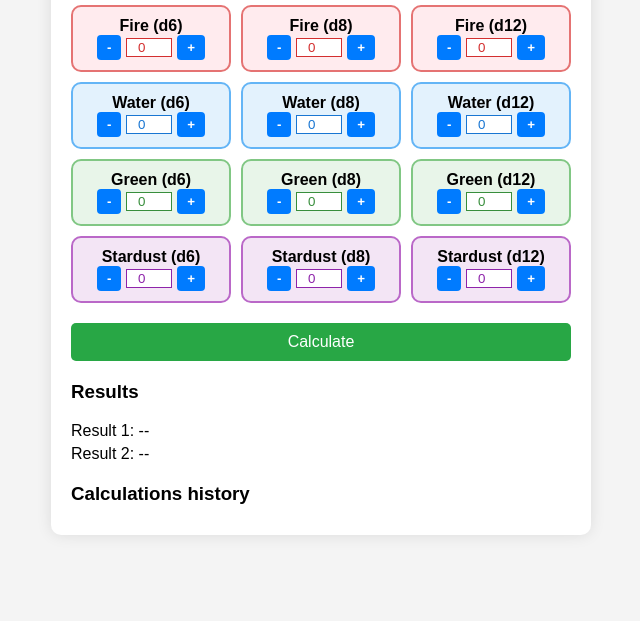
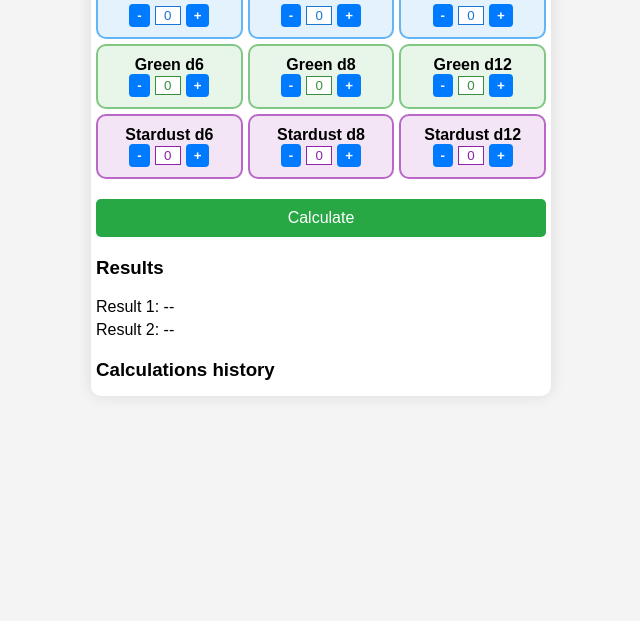
Before and after one commit to dtymkiv/brewing, a plain HTML site: page index.html in a window 1280 px wide. Shown: the part 179-800 px from the top of the page, without its empty margins (319-959 px from the left). Drawn offline with Linux system fonts and the light colour scheme.

Commit message:
Update index.html to be more modile friendly

```diff
--- a/index.html
+++ b/index.html
@@ -12,13 +12,25 @@
             display: flex;
             justify-content: center;
             align-items: center;
-            height: 100vh;
+            /*height: 100vh;*/
             background-color: #f4f4f4;
         }
 
+        /* Chrome, Safari, Edge, Opera */
+        input::-webkit-outer-spin-button,
+        input::-webkit-inner-spin-button {
+            -webkit-appearance: none;
+            margin: 0;
+        }
+
+        /* Firefox */
+        input[type=number] {
+            -moz-appearance: textfield;
+        }
+
         .container {
-            width: 500px;
-            padding: 20px;
+            width: 450px;
+            padding: 5px;
             background-color: #fff;
             box-shadow: 0 0 15px rgba(0, 0, 0, 0.1);
             border-radius: 10px;
@@ -32,7 +44,7 @@
         .grid {
             display: grid;
             grid-template-columns: repeat(3, 1fr);
-            grid-gap: 10px;
+            grid-gap: 5px;
         }
 
         .grid-item {
@@ -53,13 +65,13 @@
         }
 
         .input-group input {
-            width: 40px;
+            width: 20px;
             text-align: center;
         }
 
         .input-group button {
             margin: 0 5px;
-            padding: 5px 10px;
+            padding: 4px 8px;
             border: none;
             border-radius: 4px;
             cursor: pointer;
@@ -125,6 +137,7 @@
         .output p {
             margin: 5px 0;
         }
+
         .element {
             padding: 10px;
             border-radius: 10px;
@@ -201,7 +214,7 @@
         <!-- Fire -->
         <div class="element fire">
             <div class="grid-item">
-                <div class="element-name">Fire (d6)</div>
+                <div class="element-name">Fire d6</div>
                 <div class="input-group">
                     <button onclick="decrement('fire-d6')">-</button>
                     <input id="fire-d6" type="number" value="0" min="0">
@@ -211,7 +224,7 @@
         </div>
         <div class="element fire">
             <div class="grid-item">
-                <div class="element-name">Fire (d8)</div>
+                <div class="element-name">Fire d8</div>
                 <div class="input-group">
                     <button onclick="decrement('fire-d8')">-</button>
                     <input id="fire-d8" type="number" value="0" min="0">
@@ -221,7 +234,7 @@
         </div>
         <div class="element fire">
             <div class="grid-item">
-                <div class="element-name">Fire (d12)</div>
+                <div class="element-name">Fire d12</div>
                 <div class="input-group">
                     <button onclick="decrement('fire-d12')">-</button>
                     <input id="fire-d12" type="number" value="0" min="0">
@@ -233,7 +246,7 @@
         <!-- Water -->
         <div class="element water">
             <div class="grid-item">
-                <div class="element-name">Water (d6)</div>
+                <div class="element-name">Water d6</div>
                 <div class="input-group">
                     <button onclick="decrement('water-d6')">-</button>
                     <input id="water-d6" type="number" value="0" min="0">
@@ -243,7 +256,7 @@
         </div>
         <div class="element water">
             <div class="grid-item">
-                <div class="element-name">Water (d8)</div>
+                <div class="element-name">Water d8</div>
                 <div class="input-group">
                     <button onclick="decrement('water-d8')">-</button>
                     <input id="water-d8" type="number" value="0" min="0">
@@ -253,7 +266,7 @@
         </div>
         <div class="element water">
             <div class="grid-item">
-                <div class="element-name">Water (d12)</div>
+                <div class="element-name">Water d12</div>
                 <div class="input-group">
                     <button onclick="decrement('water-d12')">-</button>
                     <input id="water-d12" type="number" value="0" min="0">
@@ -265,7 +278,7 @@
         <!-- Green -->
         <div class="element green">
             <div class="grid-item">
-                <div class="element-name">Green (d6)</div>
+                <div class="element-name">Green d6</div>
                 <div class="input-group">
                     <button onclick="decrement('green-d6')">-</button>
                     <input id="green-d6" type="number" value="0" min="0">
@@ -275,7 +288,7 @@
         </div>
         <div class="element green">
             <div class="grid-item">
-                <div class="element-name">Green (d8)</div>
+                <div class="element-name">Green d8</div>
                 <div class="input-group">
                     <button onclick="decrement('green-d8')">-</button>
                     <input id="green-d8" type="number" value="0" min="0">
@@ -285,7 +298,7 @@
         </div>
         <div class="element green">
             <div class="grid-item">
-                <div class="element-name">Green (d12)</div>
+                <div class="element-name">Green d12</div>
                 <div class="input-group">
                     <button onclick="decrement('green-d12')">-</button>
                     <input id="green-d12" type="number" value="0" min="0">
@@ -297,7 +310,7 @@
         <!-- Stardust -->
         <div class="element stardust">
             <div class="grid-item">
-                <div class="element-name">Stardust (d6)</div>
+                <div class="element-name">Stardust d6</div>
                 <div class="input-group">
                     <button onclick="decrement('stardust-d6')">-</button>
                     <input id="stardust-d6" type="number" value="0" min="0">
@@ -307,7 +320,7 @@
         </div>
         <div class="element stardust">
             <div class="grid-item">
-                <div class="element-name">Stardust (d8)</div>
+                <div class="element-name">Stardust d8</div>
                 <div class="input-group">
                     <button onclick="decrement('stardust-d8')">-</button>
                     <input id="stardust-d8" type="number" value="0" min="0">
@@ -317,7 +330,7 @@
         </div>
         <div class="element stardust">
             <div class="grid-item">
-                <div class="element-name">Stardust (d12)</div>
+                <div class="element-name">Stardust d12</div>
                 <div class="input-group">
                     <button onclick="decrement('stardust-d12')">-</button>
                     <input id="stardust-d12" type="number" value="0" min="0">
@@ -444,7 +457,7 @@
             result1: result1,
             result2: result2
         }
-        let calculation = { ...results, ...values };
+        let calculation = {...results, ...values};
 
         // Add to history (keep only the last 10)
         history.unshift(calculation);
```
Lines whose indentation alone changed are shown as unchanged.
